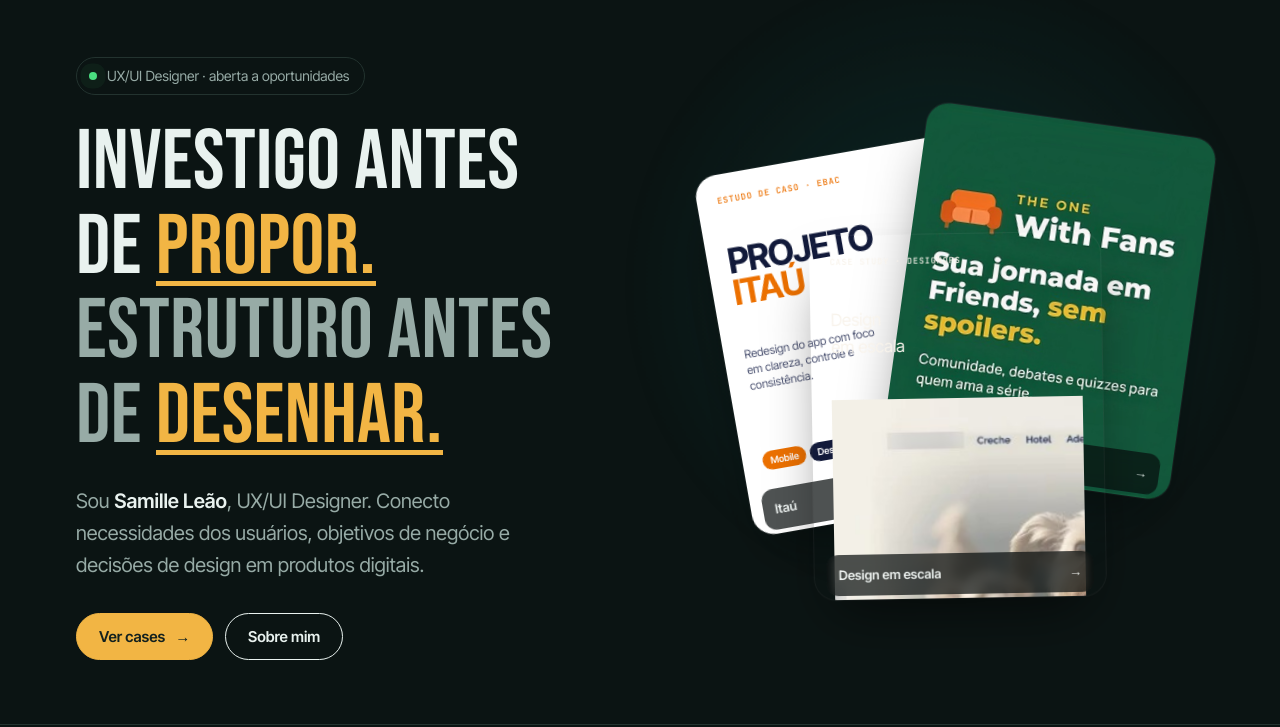
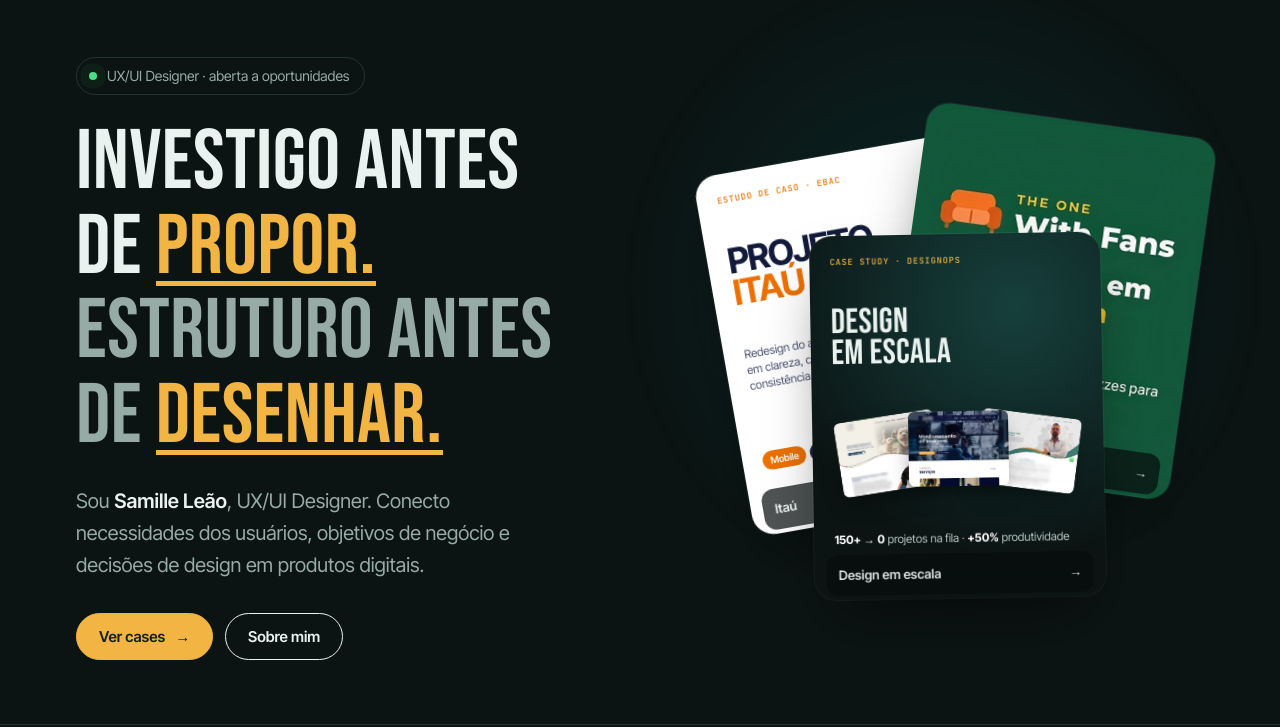
Before and after one commit to samilleleao/portfolio, a plain HTML site: page index.html in a window 1280 px wide. Shown: the part 73-800 px from the top of the page. Drawn offline with nearby package versions, Linux system fonts and the light colour scheme.

Commit message:
Add files via upload

```diff
--- a/css/site.css
+++ b/css/site.css
@@ -1040,3 +1040,25 @@ main,footer{position:relative;z-index:1}
 .value > div{border-radius:20px;padding:22px;background:var(--surface);border:1px solid var(--line);display:grid;gap:8px;align-content:start}
 .value h3{font-size:24px}
 .value ul{margin:0;padding-left:18px;display:grid;gap:5px;font-size:14.5px;color:var(--muted)}
+
+/* Card Design em escala no leque */
+.tc-esc{background:radial-gradient(circle at 70% 20%,#16403D,#0B1413 70%);color:#E9F2EF}
+.tc-esc .tc-k{color:var(--hi)}
+.tc-esc .tc-t{font-family:var(--font-display);font-weight:400;font-size:14cqw;line-height:.9;letter-spacing:.01em}
+.tc-sites{position:relative;flex:1;min-height:0;margin:2cqw 0}
+.tc-sites img{position:absolute;top:0;width:44%;height:100%;object-fit:cover;object-position:top;border-radius:2.5cqw;box-shadow:0 10px 24px -8px rgba(0,0,0,.6);transition:transform .6s var(--ease)}
+.tc-sites img:nth-child(1){left:0;transform:rotate(-7deg) translateY(6%)}
+.tc-sites img:nth-child(2){left:28%;z-index:2}
+.tc-sites img:nth-child(3){right:0;transform:rotate(7deg) translateY(6%)}
+.fan a:hover .tc-sites img:nth-child(1){transform:rotate(-10deg) translate(-4%,2%)}
+.fan a:hover .tc-sites img:nth-child(3){transform:rotate(10deg) translate(4%,2%)}
+.tc-esc .tc-d{color:#B8C9C5}.tc-esc .tc-d b{color:#fff}
+.fan a .tc-esc{padding-bottom:64px}
+.fan a .tc-sites{display:block;flex:1 1 auto;height:auto;min-height:30cqw}
+.fan a .tc-sites img{position:absolute!important;top:0!important;width:40%!important;height:100%!important;object-fit:cover!important;object-position:top!important;transform:none;border-radius:2.5cqw}
+.fan a .tc-sites img:nth-child(1){left:2%;transform:rotate(-8deg) translateY(5%)}
+.fan a .tc-sites img:nth-child(2){left:30%;z-index:2}
+.fan a .tc-sites img:nth-child(3){left:58%;transform:rotate(8deg) translateY(5%)}
+.fan a:hover .tc-sites img{transform:none}
+.fan a:hover .tc-sites img:nth-child(1){transform:rotate(-11deg) translate(-4%,3%)}
+.fan a:hover .tc-sites img:nth-child(3){transform:rotate(11deg) translate(4%,3%)}
```
